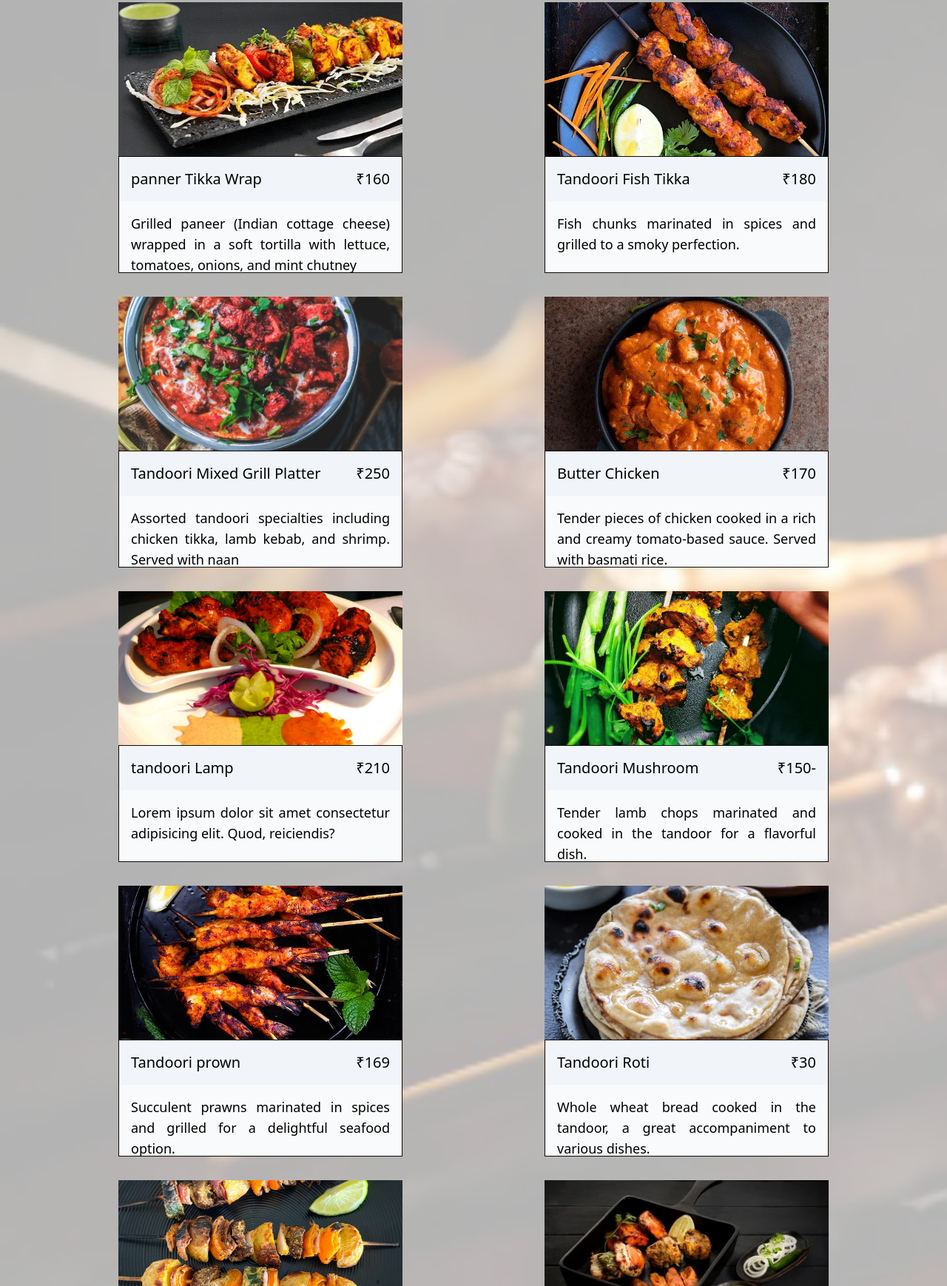
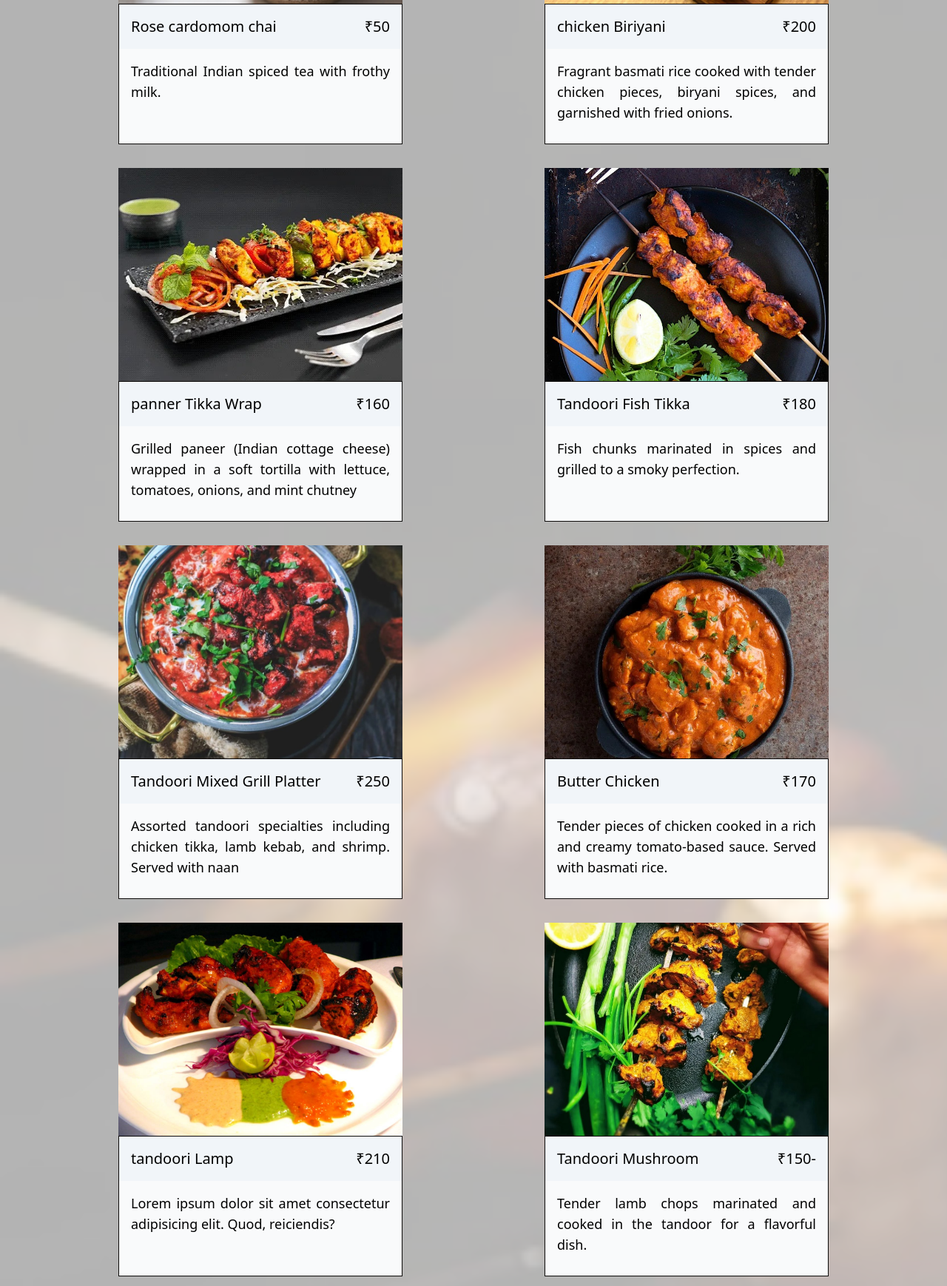
Before and after one commit to Akash-x1i/WebDevProject, a website built with Vite: page Menu.html in a window 1280 px wide. Shown: the part 1062-2800 px from the top of the page at 74% size. Built offline with nearby package versions, Linux system fonts and the light colour scheme.

Commit message:
menu gallery index fixed

```diff
--- a/Menu.html
+++ b/Menu.html
@@ -76,140 +76,140 @@
         <!-- <h2 class="mt-4 underline p-10 px-12 font-semibold text-center text-4xl">Menu</h2> -->
         <div class="p-8 pb-16 mx-auto bg-white bg-opacity-70 flex flex-row justify-around flex-wrap max-w-7xl text-xl text-center font-medium">
           <div class="px-8 pb-8 mx-auto flex flex-row justify-around flex-wrap max-w-7xl text-xl text-center font-medium">
-            <div class="mt-8 mx-2 w-96 hover:scale-110 ease-in-out transition-transform duration-300 hover:shadow-xl"><img class="h-52 w-full object-cover object-center" src="./img/food1.jpeg" alt="">
+            <div class="mt-8 mx-2 w-96 hover:scale-110 ease-in-out transition-transform duration-300 hover:shadow-xl"><img class="h-72 w-full object-cover object-center" src="./img/food1.jpeg" alt="">
               <div class="font-normal text-justify border border-stone-950">
                   <div class="font-medium bg-slate-100 p-4 flex justify-between">
                       <div class="">Tandoori Paratha platter</div>
                       <div class="">₹100</div>
                   </div>
-                  <p class="text-lg p-4 h-24 bg-gray-50">Flaky Indian bread filled with spiced potatoes.</p>
+                  <p class="text-lg p-4 h-32 bg-gray-50">Flaky Indian bread filled with spiced potatoes.</p>
               </div>
             </div>
-            <div class="mt-8 mx-2 w-96 hover:scale-110 ease-in-out transition-transform duration-300 hover:shadow-xl"><img class="h-52 w-full object-cover object-center" src="./img/food2.jpeg" alt="">
+            <div class="mt-8 mx-2 w-96 hover:scale-110 ease-in-out transition-transform duration-300 hover:shadow-xl"><img class="h-72 w-full object-cover object-center" src="./img/food2.jpeg" alt="">
               <div class="font-normal text-justify border border-stone-950">
                   <div class="font-medium bg-slate-100 p-4 flex justify-between">
                       <div class="">Masala Omlate</div>
                       <div class="">₹80</div>
                   </div>
-                  <p class="text-lg p-4 h-24 bg-gray-50">Three-egg omelette with onions, tomatoes, green chilies, and Indian spices. Served with toast.</p>
+                  <p class="text-lg p-4 h-32 bg-gray-50">Three-egg omelette with onions, tomatoes, green chilies, and Indian spices. Served with toast.</p>
               </div>
             </div>
-            <div class="mt-8 mx-2 w-96 hover:scale-110 ease-in-out transition-transform duration-300 hover:shadow-xl"><img class="h-52 w-full object-cover object-center" src="./img/food3.jpeg" alt="">
+            <div class="mt-8 mx-2 w-96 hover:scale-110 ease-in-out transition-transform duration-300 hover:shadow-xl"><img class="h-72 w-full object-cover object-center" src="./img/food3.jpeg" alt="">
               <div class="font-normal text-justify border border-stone-950">
                   <div class="font-medium bg-slate-100 p-4 flex justify-between">
                       <div class="">Rose cardomom chai</div>
                       <div class="">₹50</div>
                   </div>
-                  <p class="text-lg p-4 h-24 bg-gray-50">Traditional Indian spiced tea with frothy milk.  </p>
+                  <p class="text-lg p-4 h-32 bg-gray-50">Traditional Indian spiced tea with frothy milk.  </p>
               </div>
             </div>
-            <div class="mt-8 mx-2 w-96 hover:scale-110 ease-in-out transition-transform duration-300 hover:shadow-xl"><img class="h-52 w-full object-cover object-center" src="./img/chicken Biriyani.jpeg" alt="">
+            <div class="mt-8 mx-2 w-96 hover:scale-110 ease-in-out transition-transform duration-300 hover:shadow-xl"><img class="h-72 w-full object-cover object-center" src="./img/chicken Biriyani.jpeg" alt="">
               <div class="font-normal text-justify border border-stone-950">
                   <div class="font-medium bg-slate-100 p-4 flex justify-between">
                       <div class="">chicken Biriyani</div>
                       <div class="">₹200</div>
                   </div>
-                  <p class="text-lg p-4 h-24 bg-gray-50">Fragrant basmati rice cooked with tender chicken pieces, biryani spices, and garnished with fried onions.
+                  <p class="text-lg p-4 h-32 bg-gray-50">Fragrant basmati rice cooked with tender chicken pieces, biryani spices, and garnished with fried onions.
                   </p>
               </div>
             </div>
-            <div class="mt-8 mx-2 w-96 hover:scale-110 ease-in-out transition-transform duration-300 hover:shadow-xl"><img class="h-52 w-full object-cover object-center" src="./img/paneer Tikka Wrap.jpeg" alt="">
+            <div class="mt-8 mx-2 w-96 hover:scale-110 ease-in-out transition-transform duration-300 hover:shadow-xl"><img class="h-72 w-full object-cover object-center" src="./img/paneer Tikka Wrap.jpeg" alt="">
               <div class="font-normal text-justify border border-stone-950">
                   <div class="font-medium bg-slate-100 p-4 flex justify-between">
                       <div class="">panner Tikka Wrap</div>
                       <div class="">₹160</div>
                   </div>
-                  <p class="text-lg p-4 h-24 bg-gray-50"> Grilled paneer (Indian cottage cheese) wrapped in a soft tortilla with lettuce, tomatoes, onions, and mint chutney</p>
+                  <p class="text-lg p-4 h-32 bg-gray-50"> Grilled paneer (Indian cottage cheese) wrapped in a soft tortilla with lettuce, tomatoes, onions, and mint chutney</p>
               </div>
             </div>
-            <div class="mt-8 mx-2 w-96 hover:scale-110 ease-in-out transition-transform duration-300 hover:shadow-xl"><img class="h-52 w-full object-cover object-center" src="./img/tandoori fish Tikka.jpeg" alt="">
+            <div class="mt-8 mx-2 w-96 hover:scale-110 ease-in-out transition-transform duration-300 hover:shadow-xl"><img class="h-72 w-full object-cover object-center" src="./img/tandoori fish Tikka.jpeg" alt="">
               <div class="font-normal text-justify border border-stone-950">
                   <div class="font-medium bg-slate-100 p-4 flex justify-between">
                       <div class="">Tandoori Fish Tikka</div>
                       <div class="">₹180</div>
                   </div>
-                  <p class="text-lg p-4 h-24 bg-gray-50"> Fish chunks marinated in spices and grilled to a smoky perfection. </p>
+                  <p class="text-lg p-4 h-32 bg-gray-50"> Fish chunks marinated in spices and grilled to a smoky perfection. </p>
               </div>
             </div>
-            <div class="mt-8 mx-2 w-96 hover:scale-110 ease-in-out transition-transform duration-300 hover:shadow-xl"><img class="h-52 w-full object-cover object-center" src="./img/tandori mixed Grill platter.jpeg" alt="">
+            <div class="mt-8 mx-2 w-96 hover:scale-110 ease-in-out transition-transform duration-300 hover:shadow-xl"><img class="h-72 w-full object-cover object-center" src="./img/tandori mixed Grill platter.jpeg" alt="">
               <div class="font-normal text-justify border border-stone-950">
                   <div class="font-medium bg-slate-100 p-4 flex justify-between">
                       <div class="">Tandoori Mixed Grill Platter</div>
                       <div class="">₹250</div>
                   </div>
-                  <p class="text-lg p-4 h-24 bg-gray-50"> Assorted tandoori specialties including chicken tikka, lamb kebab, and shrimp. Served with naan</p>
+                  <p class="text-lg p-4 h-32 bg-gray-50"> Assorted tandoori specialties including chicken tikka, lamb kebab, and shrimp. Served with naan</p>
               </div>
             </div>
-            <div class="mt-8 mx-2 w-96 hover:scale-110 ease-in-out transition-transform duration-300 hover:shadow-xl"><img class="h-52 w-full object-cover object-center" src="./img/butter chicken.jpeg" alt="">
+            <div class="mt-8 mx-2 w-96 hover:scale-110 ease-in-out transition-transform duration-300 hover:shadow-xl"><img class="h-72 w-full object-cover object-center" src="./img/butter chicken.jpeg" alt="">
               <div class="font-normal text-justify border border-stone-950">
                   <div class="font-medium bg-slate-100 p-4 flex justify-between">
                       <div class="">Butter Chicken</div>
                       <div class="">₹170</div>
                   </div>
-                  <p class="text-lg p-4 h-24 bg-gray-50"> Tender pieces of chicken cooked in a rich and creamy tomato-based sauce. Served with basmati rice.                </p>
+                  <p class="text-lg p-4 h-32 bg-gray-50"> Tender pieces of chicken cooked in a rich and creamy tomato-based sauce. Served with basmati rice.                </p>
               </div>
             </div>
-            <div class="mt-8 mx-2 w-96 hover:scale-110 ease-in-out transition-transform duration-300 hover:shadow-xl"><img class="h-52 w-full object-cover object-center" src="./img/Tandoori Lamp.jpeg" alt="">
+            <div class="mt-8 mx-2 w-96 hover:scale-110 ease-in-out transition-transform duration-300 hover:shadow-xl"><img class="h-72 w-full object-cover object-center" src="./img/Tandoori Lamp.jpeg" alt="">
               <div class="font-normal text-justify border border-stone-950">
                   <div class="font-medium bg-slate-100 p-4 flex justify-between">
                       <div class="">tandoori Lamp</div>
                       <div class="">₹210</div>
                   </div>
-                  <p class="text-lg p-4 h-24 bg-gray-50">Lorem ipsum dolor sit amet consectetur adipisicing elit. Quod, reiciendis?</p>
+                  <p class="text-lg p-4 h-32 bg-gray-50">Lorem ipsum dolor sit amet consectetur adipisicing elit. Quod, reiciendis?</p>
               </div>
             </div>
-            <div class="mt-8 mx-2 w-96 hover:scale-110 ease-in-out transition-transform duration-300 hover:shadow-xl"><img class="h-52 w-full object-cover object-center" src="./img/Tandoori Mushroom.jpeg" alt="">
+            <div class="mt-8 mx-2 w-96 hover:scale-110 ease-in-out transition-transform duration-300 hover:shadow-xl"><img class="h-72 w-full object-cover object-center" src="./img/Tandoori Mushroom.jpeg" alt="">
               <div class="font-normal text-justify border border-stone-950">
                   <div class="font-medium bg-slate-100 p-4 flex justify-between">
                       <div class="">Tandoori Mushroom</div>
                       <div class="">₹150-</div>
                   </div>
-                  <p class="text-lg p-4 h-24 bg-gray-50"> Tender lamb chops marinated and cooked in the tandoor for a flavorful dish.</p>
+                  <p class="text-lg p-4 h-32 bg-gray-50"> Tender lamb chops marinated and cooked in the tandoor for a flavorful dish.</p>
               </div>
             </div>
-            <div class="mt-8 mx-2 w-96 hover:scale-110 ease-in-out transition-transform duration-300 hover:shadow-xl"><img class="h-52 w-full object-cover object-center" src="./img/Tandoori Prawns.jpeg" alt="">
+            <div class="mt-8 mx-2 w-96 hover:scale-110 ease-in-out transition-transform duration-300 hover:shadow-xl"><img class="h-72 w-full object-cover object-center" src="./img/Tandoori Prawns.jpeg" alt="">
               <div class="font-normal text-justify border border-stone-950">
                   <div class="font-medium bg-slate-100 p-4 flex justify-between">
                       <div class="">Tandoori prown</div>
                       <div class="">₹169</div>
                   </div>
-                  <p class="text-lg p-4 h-24 bg-gray-50">Succulent prawns marinated in spices and grilled for a delightful seafood option.</p>
+                  <p class="text-lg p-4 h-32 bg-gray-50">Succulent prawns marinated in spices and grilled for a delightful seafood option.</p>
               </div>
             </div>
-            <div class="mt-8 mx-2 w-96 hover:scale-110 ease-in-out transition-transform duration-300 hover:shadow-xl"><img class="h-52 w-full object-cover object-center" src="./img/tandoori Roti.jpeg" alt="">
+            <div class="mt-8 mx-2 w-96 hover:scale-110 ease-in-out transition-transform duration-300 hover:shadow-xl"><img class="h-72 w-full object-cover object-center" src="./img/tandoori Roti.jpeg" alt="">
               <div class="font-normal text-justify border border-stone-950">
                   <div class="font-medium bg-slate-100 p-4 flex justify-between">
                       <div class="">Tandoori Roti</div>
                       <div class="">₹30</div>
                   </div>
-                  <p class="text-lg p-4 h-24 bg-gray-50">Whole wheat bread cooked in the tandoor, a great accompaniment to various dishes.</p>
+                  <p class="text-lg p-4 h-32 bg-gray-50">Whole wheat bread cooked in the tandoor, a great accompaniment to various dishes.</p>
               </div>
           </div>
-          <div class="mt-8 mx-2 w-96 hover:scale-110 ease-in-out transition-transform duration-300 hover:shadow-xl"><img class="h-52 w-full object-cover object-center" src="./img/Tandoori Vegetable Skewers.jpeg" alt="">
+          <div class="mt-8 mx-2 w-96 hover:scale-110 ease-in-out transition-transform duration-300 hover:shadow-xl"><img class="h-72 w-full object-cover object-center" src="./img/Tandoori Vegetable Skewers.jpeg" alt="">
             <div class="font-normal text-justify border border-stone-950">
                 <div class="font-medium bg-slate-100 p-4 flex justify-between">
                     <div class="">Tandoori vegitable Skewers</div>
                     <div class="">₹149</div>
                 </div>
-                <p class="text-lg p-4 h-24 bg-gray-50">Assorted veggies marinated and grilled for a tasty and healthy option.</p>
+                <p class="text-lg p-4 h-32 bg-gray-50">Assorted veggies marinated and grilled for a tasty and healthy option.</p>
               </div>
             </div>
-                <div class="mt-8 mx-2 w-96 hover:scale-110 ease-in-out transition-transform duration-300 hover:shadow-xl"><img class="h-52 w-full object-cover object-center" src="./img/Tandoori Mixed Platter.jpeg" alt="">
+                <div class="mt-8 mx-2 w-96 hover:scale-110 ease-in-out transition-transform duration-300 hover:shadow-xl"><img class="h-72 w-full object-cover object-center" src="./img/Tandoori Mixed Platter.jpeg" alt="">
                   <div class="font-normal text-justify border border-stone-950">
                       <div class="font-medium bg-slate-100 p-4 flex justify-between">
                           <div class="">Tandoori grill platter</div>
                           <div class="">₹189</div>
                       </div>
-                      <p class="text-lg p-4 h-24 bg-gray-50"> A combination of tandoori specialties for a diverse and satisfying meal.</p>
+                      <p class="text-lg p-4 h-32 bg-gray-50"> A combination of tandoori specialties for a diverse and satisfying meal.</p>
                   </div>
                 </div>
-                <div class="mt-8 mx-2 w-96 hover:scale-110 ease-in-out transition-transform duration-300 hover:shadow-xl"><img class="h-52 w-full object-cover object-center" src="./img/Tandoori Mushroom.jpeg" alt="">
+                <div class="mt-8 mx-2 w-96 hover:scale-110 ease-in-out transition-transform duration-300 hover:shadow-xl"><img class="h-72 w-full object-cover object-center" src="./img/Tandoori Mushroom.jpeg" alt="">
                   <div class="font-normal text-justify border border-stone-950">
                       <div class="font-medium bg-slate-100 p-4 flex justify-between">
                           <div class="">Tandoori mushroom</div>
                           <div class="">149</div>
                       </div>
-                      <p class="text-lg p-4 h-24 bg-gray-50"> A combination of tandoori specialties for a diverse and satisfying meal.</p>
+                      <p class="text-lg p-4 h-32 bg-gray-50"> A combination of tandoori specialties for a diverse and satisfying meal.</p>
                   </div>
                 </div>
             </div>
```
Also changed, not shown: gallerypage.html (+1 -1 lines), index.html (+1 -1 lines), dist/Menu.css.
